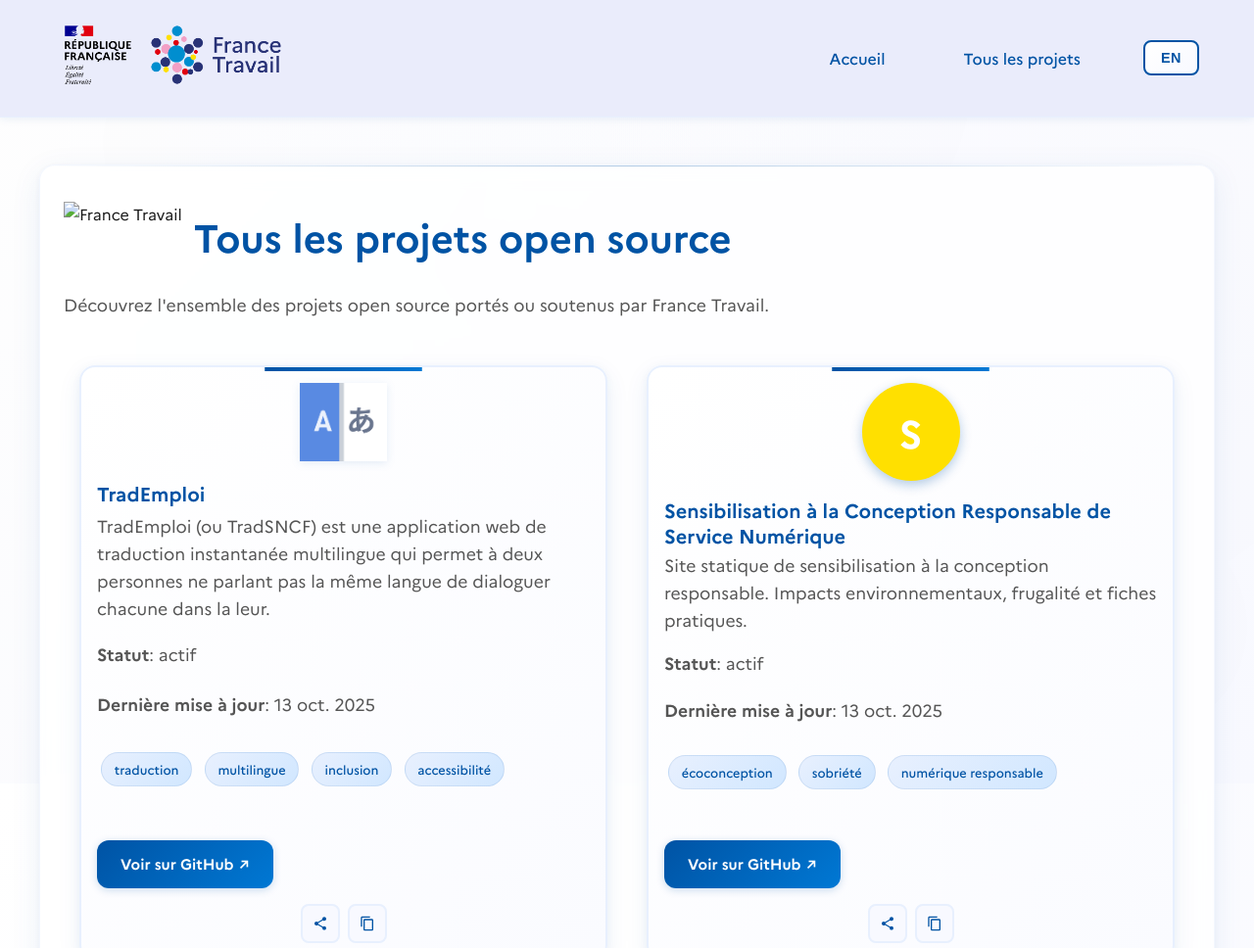
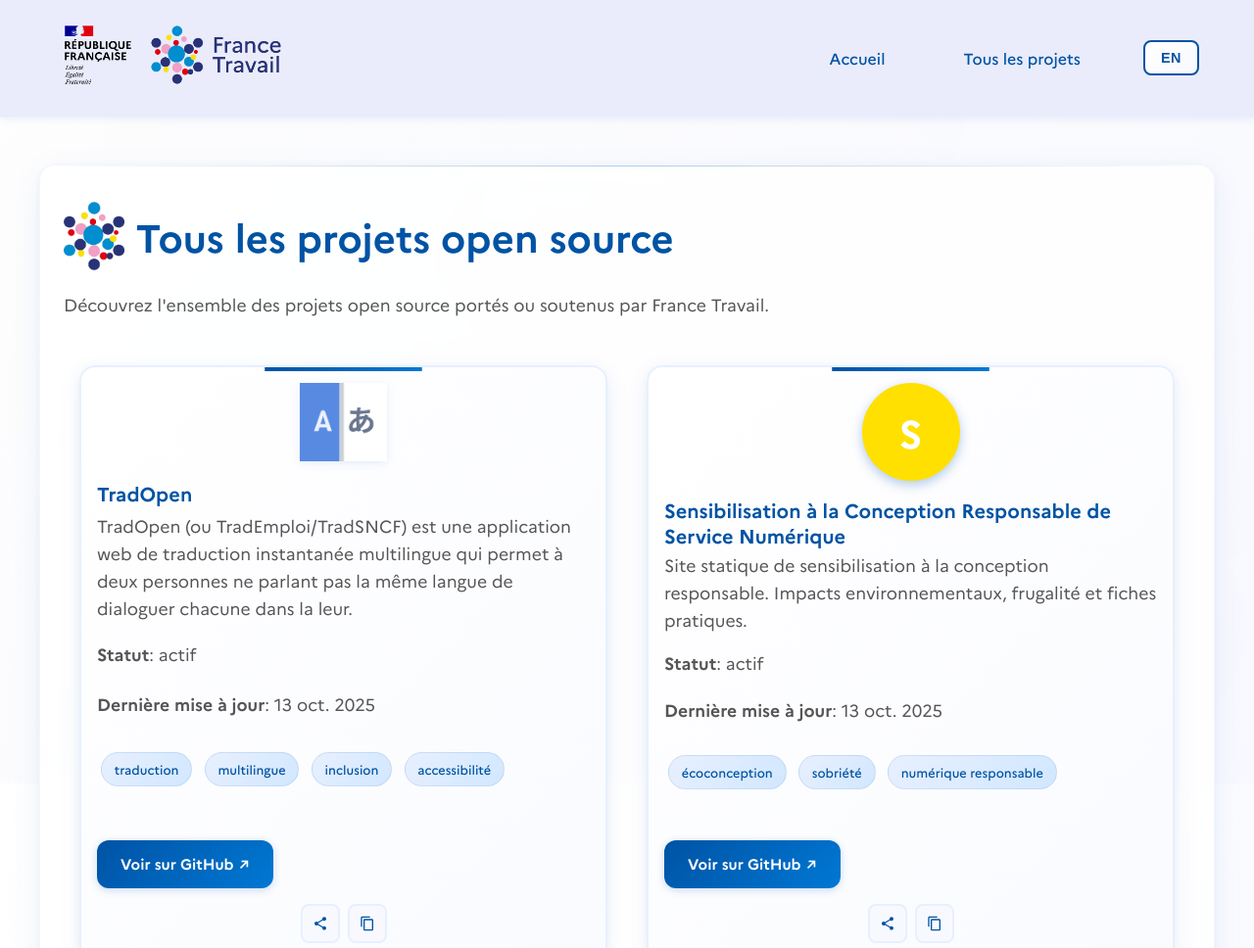
Before and after one commit to France-Travail/france-travail.github.io, a website: page projets.html in a window 1280 px wide. Shown: the top 968 px of the page at 98% size. Drawn offline with Linux system fonts and the light colour scheme; files whose address does not match are found by name.

Commit message:
fix: correct project descriptions and update image paths

```diff
--- a/data/projects.json
+++ b/data/projects.json
@@ -1,9 +1,9 @@
 [
   {
-    "name": "TradEmploi",
+    "name": "TradOpen",
     "repo": "https://github.com/France-Travail/TradEmploi",
     "category": "accessibilite&inclusion",
-    "description": "TradEmploi (ou TradSNCF) est une application web de traduction instantanée multilingue qui permet à deux personnes ne parlant pas la même langue de dialoguer chacune dans la leur.",
+    "description": "TradOpen (ou TradEmploi/TradSNCF) est une application web de traduction instantanée multilingue qui permet à deux personnes ne parlant pas la même langue de dialoguer chacune dans la leur.",
     "tags": ["traduction", "multilingue", "inclusion", "accessibilité"],
     "logo": "/img/projects/tradEmploi.png",
     "maintainers": [],
--- a/projets.html
+++ b/projets.html
@@ -99,7 +99,7 @@
     <main class="container">
       <section style="margin-bottom: 2rem">
         <div style="display: flex; align-items: center; gap: 0.75rem; margin-bottom: 1rem;">
-          <img src="../img/logo-ft-only.png" alt="France Travail" style="height: 70px; vertical-align: middle;" />
+          <img src="../img/logos/logo-ft-only.png" alt="France Travail" style="height: 70px; vertical-align: middle;" />
           <h1 data-i18n="all_projects_title" style="margin: 0;">Tous les projets open source</h1>
         </div>
         <p data-i18n="all_projects_description">
```
